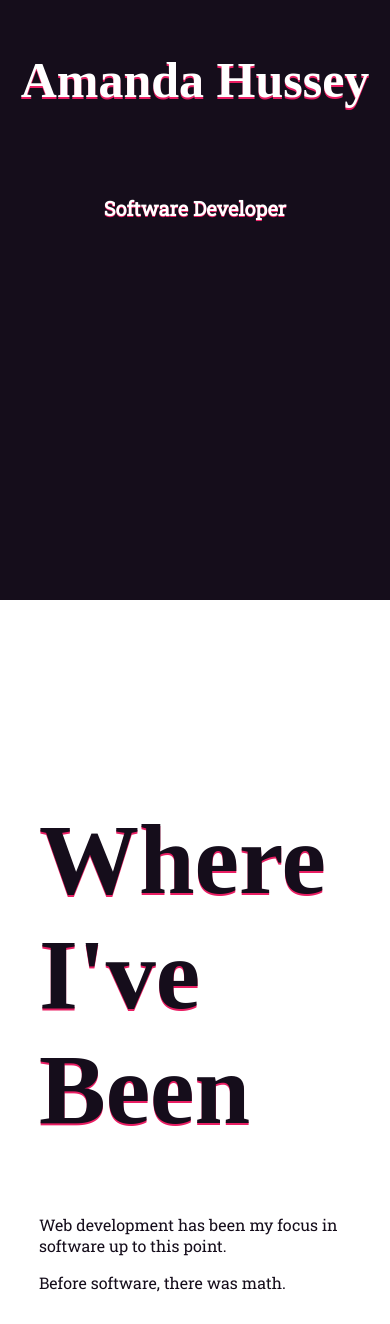
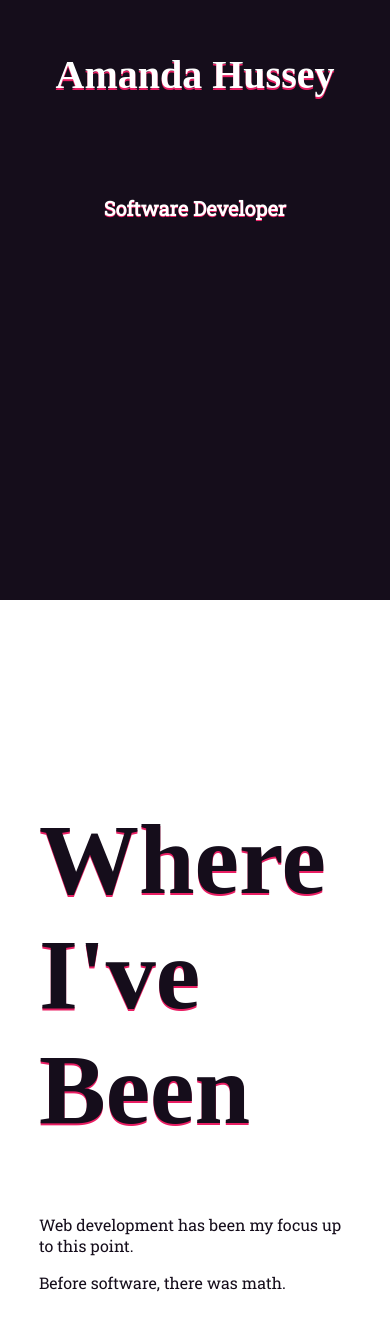
Before and after one commit to amandahussey/amandahussey.com, a React (Create React App) app: page / in a window 390 px wide. Shown: the part 244-1568 px from the top of the page. Built offline with nearby package versions, Linux system fonts and the light colour scheme; a web font is replaced by a local one.

Commit message:
style adjustments

```diff
--- a/src/components/About/About.js
+++ b/src/components/About/About.js
@@ -22,7 +22,7 @@ class About extends Component {
                 <div id='about--left-aligned' className='about-container'>
                     <div id='about-section--left-aligned' className='about-section'>
                         <h1>Where I've Been</h1>
-                        <h3>Web development has been my focus in software up to this point.</h3>
+                        <h3>Web development has been my focus up to this point.</h3>
                         <h3>Before software, there was math.</h3>
                     </div>
                 </div>}
--- a/src/components/About/About.scss
+++ b/src/components/About/About.scss
@@ -27,7 +27,7 @@
     text-shadow: 0 2px 0 $pop-color;
 }
 
-.about-container h3 {
+.about-section h3 {
     font-family: $paragraph-font;
     font-weight: normal;
 }
@@ -64,6 +64,11 @@ a {
 
     .about-section h3 {
         font-size: 1em;
+        // text-align: left;
+    }
+
+    .resume-section {
+        margin-bottom: 60px;
     }
 
     @keyframes slide-in-1 {
@@ -76,22 +81,22 @@ a {
     }
 }
 
-@media only screen and (min-width: 600px) {
-    @keyframes slide-in-1 {
-        from {
-            transform: translateX(100vw);
-        }
-        to {
-            transform: translateX(-100vw);
-        }
-    }
-}
-
-@keyframes slide-in-2 {
-    from {
-        transform: translateX(-1000px);
-    }
-    to {
-        transform: translateX(0px);
-    }
-}
+// @media only screen and (min-width: 600px) {
+//     @keyframes slide-in-1 {
+//         from {
+//             transform: translateX(100vw);
+//         }
+//         to {
+//             transform: translateX(-100vw);
+//         }
+//     }
+// }
+//
+// @keyframes slide-in-2 {
+//     from {
+//         transform: translateX(-1000px);
+//     }
+//     to {
+//         transform: translateX(0px);
+//     }
+// }
--- a/src/components/Landing/Landing.scss
+++ b/src/components/Landing/Landing.scss
@@ -93,7 +93,7 @@
     }
 
     #landing__text-container__software-dev {
-        font-size: 30px;
+        font-size: 35px;
         top: 50%;
     }
 
@@ -164,3 +164,25 @@
     }
 
 }
+
+
+// Extra small mobile (iPhone SE)
+@media only screen and (max-width: 400px) {
+
+    // Set initial font size and position for device
+    #landing__text-container__name {
+        font-size: 40px;
+        top: 35%;
+    }
+
+    // animate "Amanda Hussey"
+    @keyframes zoom-out-name {
+        0% {
+            font-size: 40px;
+        }
+        100% {
+            font-size: 30px;
+            top: 4px;
+        }
+    }
+}
```
